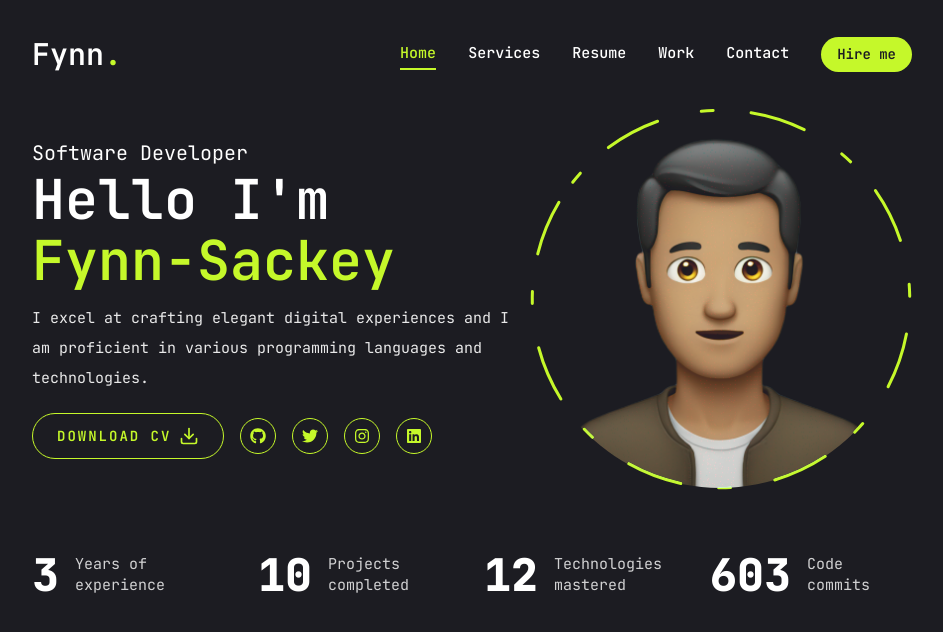
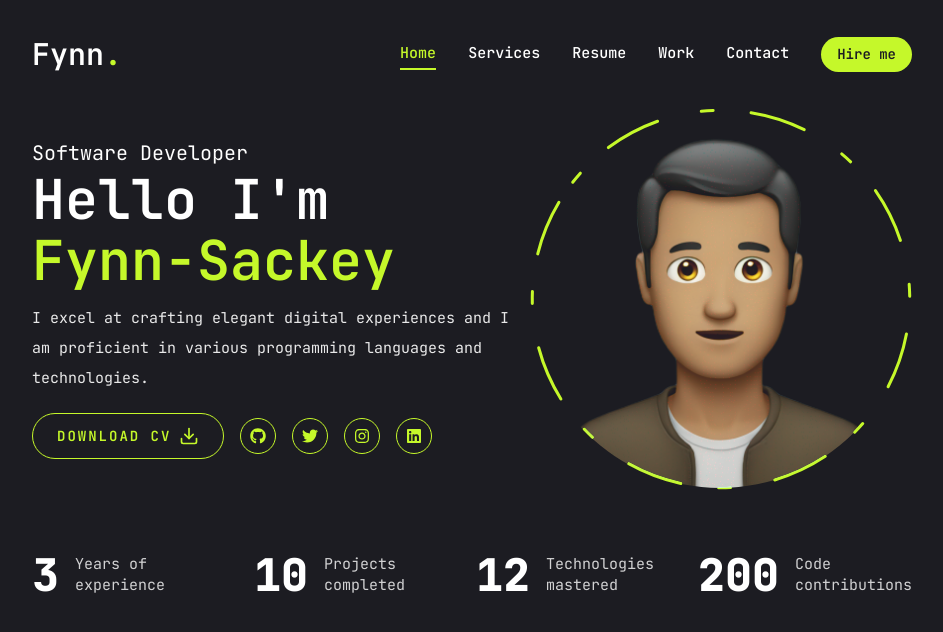
Before and after one commit to InFynnity8/fynn-portfolio, a Next.js app: page / in a window 1280 px wide. Shown: the top 632 px of the page, without its empty margins (168-1111 px from the left). Built offline with nearby package versions, Linux system fonts and the light colour scheme; no server answers.

Commit message:
contribute

```diff
--- a/components/Stats.jsx
+++ b/components/Stats.jsx
@@ -15,8 +15,8 @@
     text: "Technologies mastered",
   },
   {
-    num: 607,
-    text: "Code commits",
+    num: 201,
+    text: "Code contributions",
   },
 ];
 
```
